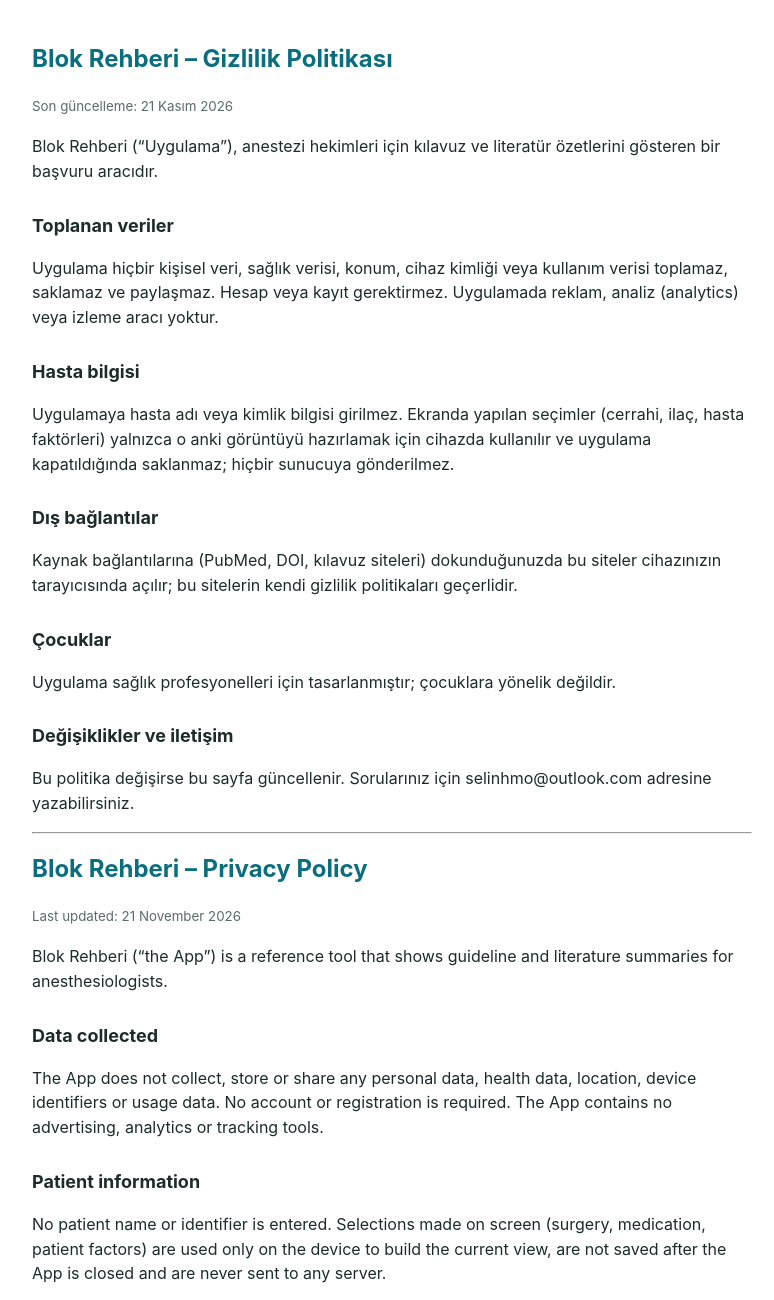
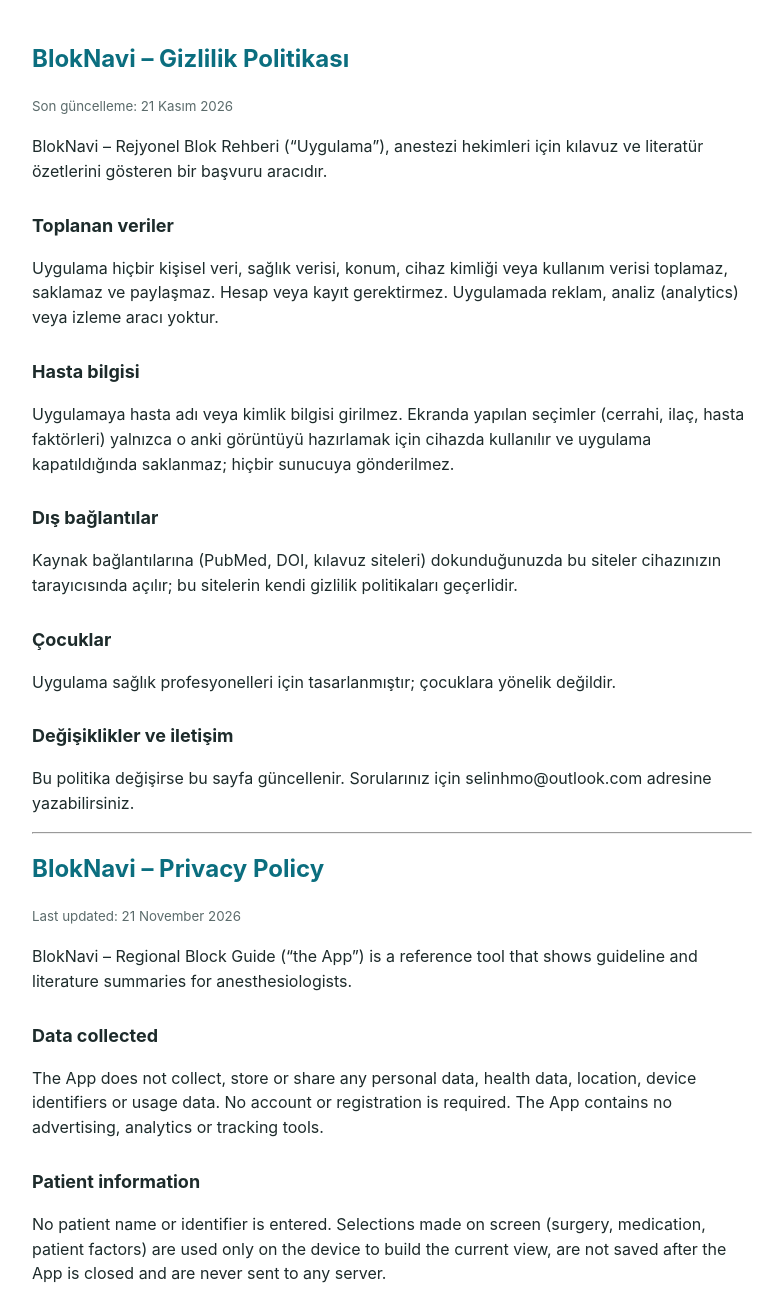
Before and after one commit to Sln-8989/Blokist-, a plain HTML site: page gizlilik.html in a window 1280 px wide. Shown: the top 1300 px of the page, without its empty margins (248-1022 px from the left). Drawn offline with Linux system fonts and the light colour scheme.

Commit message:
BlokNavi adı: başlık, alt başlık, manifest ve gizlilik sayfası (1.3.2)
- Başlık BlokNavi, alt başlık Rejyonel Blok Rehberi
- Ana ekran adı BlokNavi; önbellek rbr-kabuk-17
- Gizlilik sayfası ve README yeni adla güncellendi

Co-Authored-By: Claude Opus 5.5 <noreply@anthropic.com>
Claude-Session: https://claude.ai/code/session_01CwCq2zxpXxiP2ArbTU3FpA

```diff
--- a/gizlilik.html
+++ b/gizlilik.html
@@ -1,11 +1,11 @@
 <!doctype html>
 <html lang="tr"><head><meta charset="utf-8"><meta name="viewport" content="width=device-width,initial-scale=1">
-<title>Blok Rehberi – Gizlilik Politikası / Privacy Policy</title>
+<title>BlokNavi – Rejyonel Blok Rehberi – Gizlilik Politikası / Privacy Policy</title>
 <style>body{font:16px/1.55 -apple-system,BlinkMacSystemFont,"Segoe UI",sans-serif;max-width:720px;margin:0 auto;padding:24px 18px;color:#1d2b2b}h1{font-size:24px;color:#0B6E7F}h2{font-size:18px;margin-top:28px}small{color:#5b6b6b}</style></head>
 <body>
-<h1>Blok Rehberi – Gizlilik Politikası</h1>
+<h1>BlokNavi – Gizlilik Politikası</h1>
 <p><small>Son güncelleme: 21 Kasım 2026</small></p>
-<p>Blok Rehberi (“Uygulama”), anestezi hekimleri için kılavuz ve literatür özetlerini gösteren bir başvuru aracıdır.</p>
+<p>BlokNavi – Rejyonel Blok Rehberi (“Uygulama”), anestezi hekimleri için kılavuz ve literatür özetlerini gösteren bir başvuru aracıdır.</p>
 <h2>Toplanan veriler</h2>
 <p>Uygulama hiçbir kişisel veri, sağlık verisi, konum, cihaz kimliği veya kullanım verisi toplamaz, saklamaz ve paylaşmaz. Hesap veya kayıt gerektirmez. Uygulamada reklam, analiz (analytics) veya izleme aracı yoktur.</p>
 <h2>Hasta bilgisi</h2>
@@ -18,9 +18,9 @@
 <p>Bu politika değişirse bu sayfa güncellenir. Sorularınız için selinhmo@outlook.com adresine yazabilirsiniz.</p>
 
 <hr>
-<h1>Blok Rehberi – Privacy Policy</h1>
+<h1>BlokNavi – Privacy Policy</h1>
 <p><small>Last updated: 21 November 2026</small></p>
-<p>Blok Rehberi (“the App”) is a reference tool that shows guideline and literature summaries for anesthesiologists.</p>
+<p>BlokNavi – Regional Block Guide (“the App”) is a reference tool that shows guideline and literature summaries for anesthesiologists.</p>
 <h2>Data collected</h2>
 <p>The App does not collect, store or share any personal data, health data, location, device identifiers or usage data. No account or registration is required. The App contains no advertising, analytics or tracking tools.</p>
 <h2>Patient information</h2>
--- a/sw.js
+++ b/sw.js
@@ -1,7 +1,7 @@
 /* Uygulama kabuğu önbellekte tutulur (internetsiz çalışır).
    İçerik (data/*.json) önce ağdan istenir, ağ yoksa önbellekten gelir; böylece içerik güncellemesi için bu dosyayı değiştirmek gerekmez.
    index.html, app.js veya ikonlar değişince KABUK_SURUMU'nu artırın. */
-var KABUK_SURUMU = 'rbr-kabuk-16';
+var KABUK_SURUMU = 'rbr-kabuk-17';
 var ICERIK = 'rbr-icerik';
 var DATA = ['kaynaklar','cerrahi_bloklar','antitrombotik','komorbidite','kanit_panelleri','usg_baglantilari','dogrulama'].map(function (f) { return 'data/' + f + '.json'; });
 var KABUK = ['./', 'index.html', 'app.js', 'manifest.webmanifest', 'icon.png', 'gizlilik.html'];
```
Also changed, not shown: index.html (+8 -4 lines), manifest.webmanifest, 1 other file.
